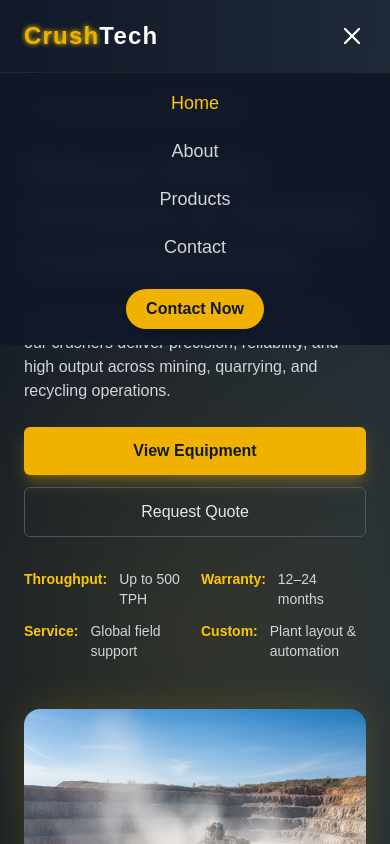
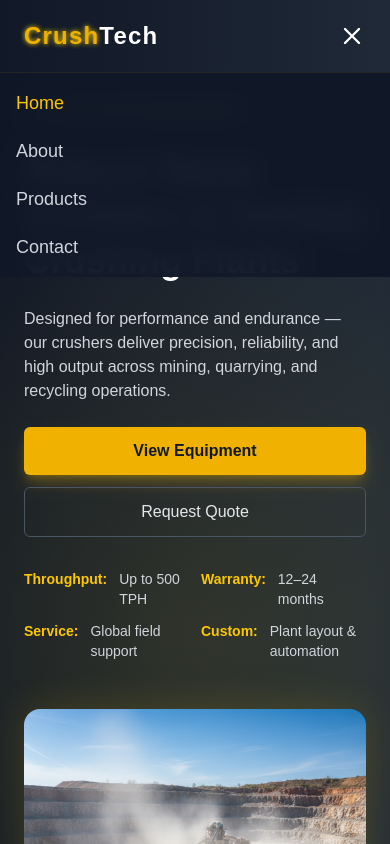
Before and after one commit to Spectra4/my-static-site, a Next.js app: page / in a window 390 px wide. Both pictures are taken after a click on the button "Toggle menu". Shown: the top 844 px of the page. Built offline with nearby package versions, Linux system fonts and the light colour scheme.

Commit message:
mobileview menu updated

```diff
--- a/components/Navbar.tsx
+++ b/components/Navbar.tsx
@@ -121,7 +121,7 @@ export default function Navbar() {
             menuOpen ? "max-h-[400px] py-4" : "max-h-0"
           }`}
         >
-          <ul className="flex flex-col items-center gap-5 text-gray-300 font-medium">
+          <ul className="flex flex-col items-left px-4 gap-5 text-gray-300 font-medium">
             {navLinks.map((link) => (
               <li key={link.href}>
                 <Link
@@ -137,15 +137,6 @@ export default function Navbar() {
                 </Link>
               </li>
             ))}
-            <button
-              onClick={() => {
-                setMenuOpen(false);
-                setFormOpen(true); // ✅ open modal on mobile
-              }}
-              className="mt-2 px-5 py-2 bg-yellow-500 text-gray-900 font-semibold rounded-full shadow-md hover:bg-yellow-400 hover:shadow-yellow-400/30 transition-all"
-            >
-              Contact Now
-            </button>
           </ul>
         </motion.div>
       </motion.header>
```
